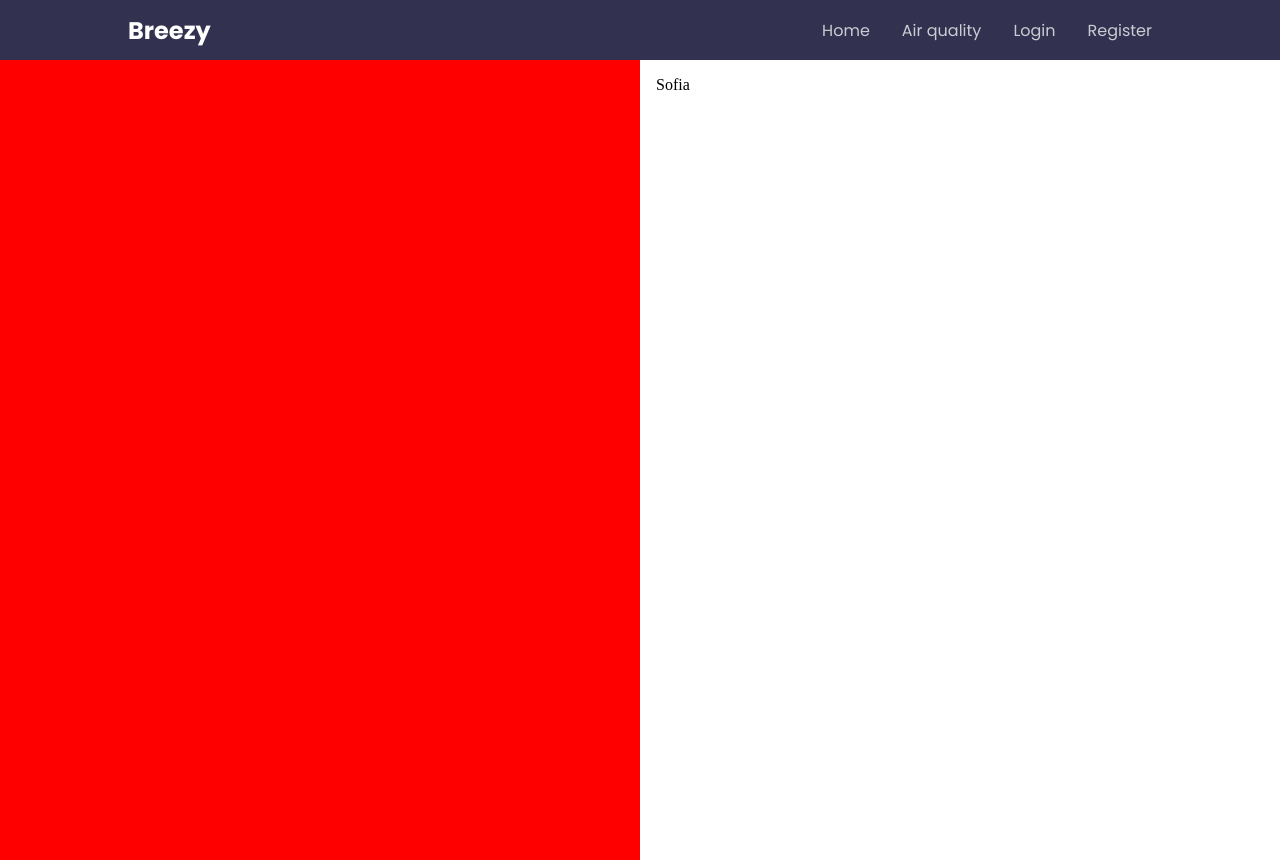
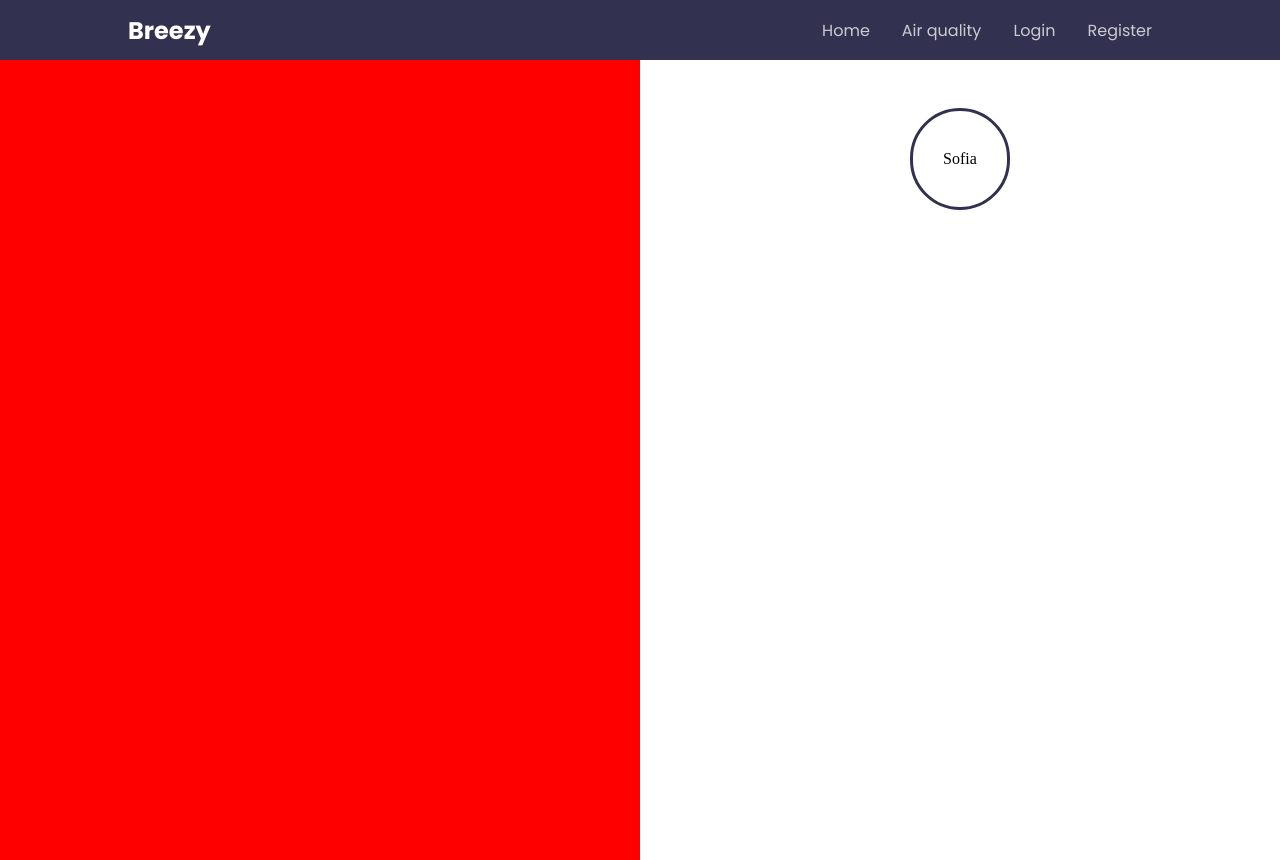
Before and after one commit to nrasheva/Breezy, an Angular app: page /profile in a window 1280 px wide. Built offline with nearby package versions, Linux system fonts and the light colour scheme.

Commit message:
Update profile component css

```diff
--- a/src/app/user/profile/profile.component.css
+++ b/src/app/user/profile/profile.component.css
@@ -1,7 +1,27 @@
 .views {
   display: flex;
-  flex-direction: column-reverse;
   height: 100svh;
+}
+
+.view:first-of-type {
+  display: none;
+}
+
+.address-field {
+  display: flex;
+  justify-content: center;
+  padding: 2rem 0;
+}
+
+.address {
+  height: 100px;
+  width: 100px;
+  display: flex;
+  justify-content: center;
+  align-items: center;
+  padding: 3rem 0;
+  border: 3px solid var(--dark-blue-magenta);
+  border-radius: 30rem;
 }
 
 @media only screen and (min-width: 1200px) {
@@ -15,6 +35,7 @@
   }
 
   .view:first-of-type {
+    display: flex;
     background-color: red;
   }
 }
```
